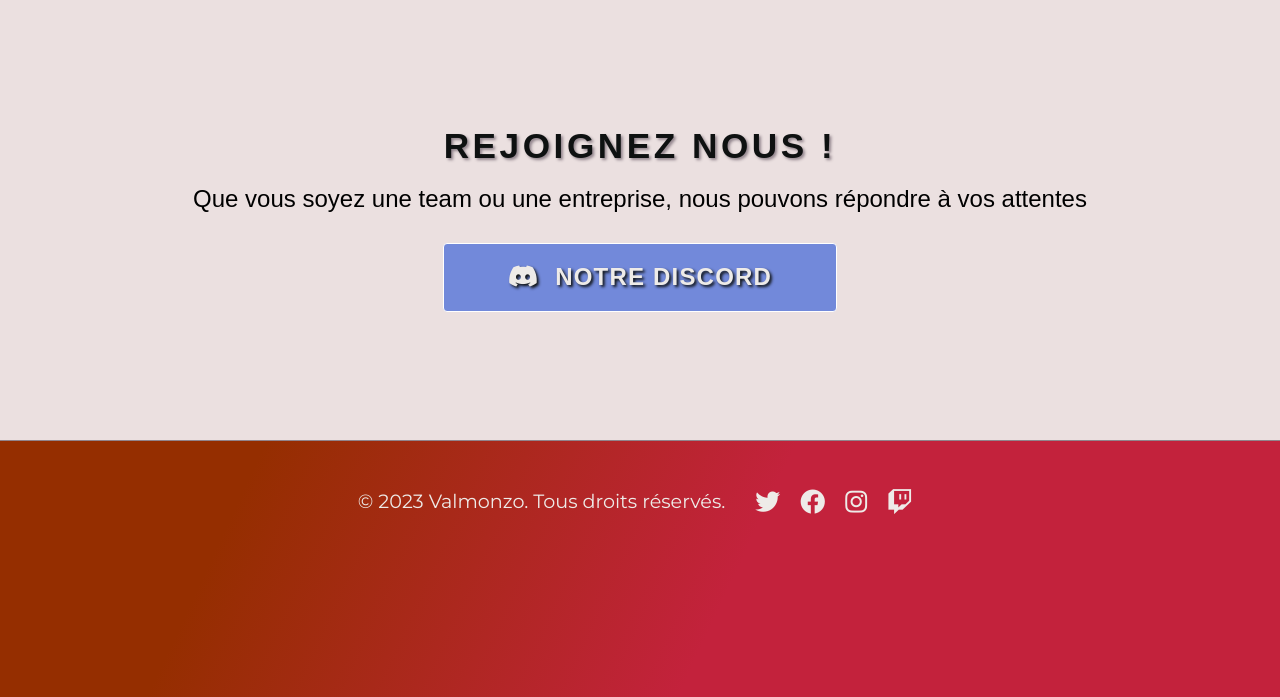
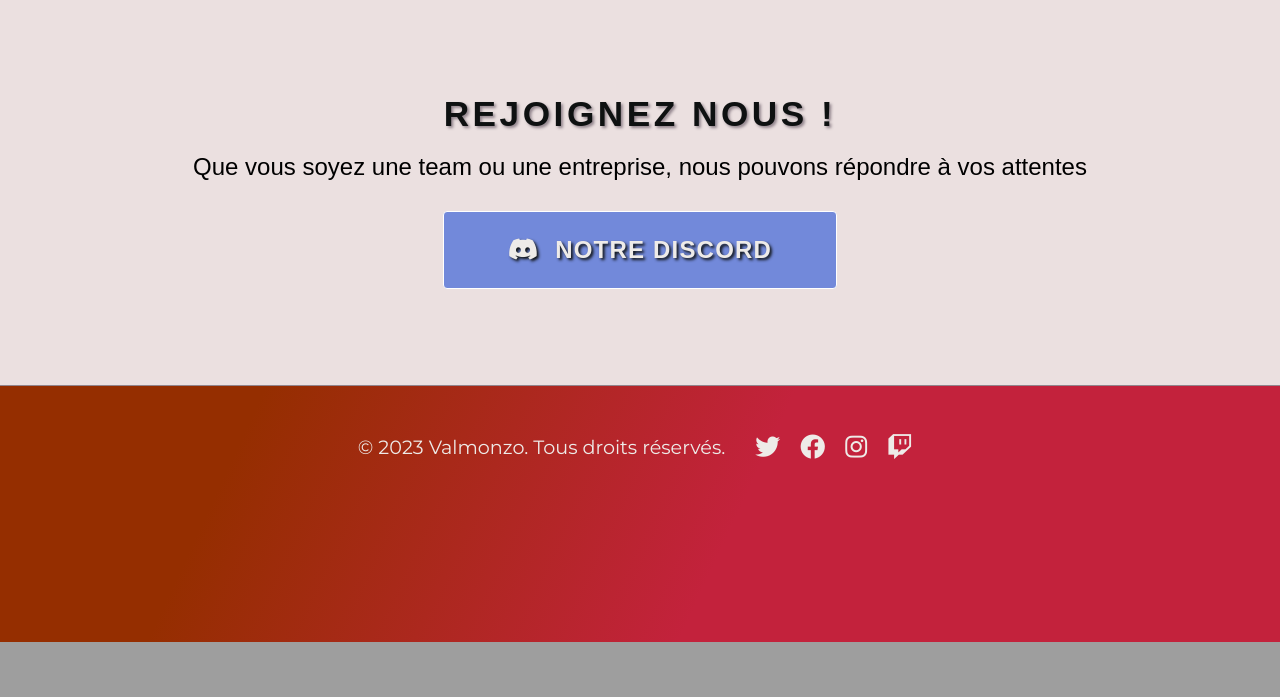
Before and after one commit to Valmonzo/res03-projet-final, a PHP site: page / in a window 1280 px wide. Shown: the part 1094-1791 px from the top of the page. After the commit the page ends 1736 px from the top, so only its background shows below. Run offline with PHP 8.4, Linux system fonts and the light colour scheme; some web fonts are replaced.

Commit message:
fix size

```diff
--- a/purge_tournament/assets/styles/css/style.css
+++ b/purge_tournament/assets/styles/css/style.css
@@ -399,7 +399,7 @@ table {
 #homepage-main {
   font-family: "Braah One", sans-serif;
   text-align: center;
-  padding: 8rem;
+  padding: 6rem;
   transition: all 0.5s ease-in-out;
   height: 100%;
   background: rgb(235, 224, 224);
@@ -480,7 +480,7 @@ table {
   }
   #homepage-main button {
     font-size: 1.5rem;
-    padding: 1.2rem 4rem;
+    padding: 1.5rem 4rem;
   }
 }
 .messagerie-section {
--- a/purge_tournament/assets/styles/sass/_homepage.scss
+++ b/purge_tournament/assets/styles/sass/_homepage.scss
@@ -84,7 +84,7 @@
 #homepage-main {
     font-family: $title-font;
     text-align: center;
-    padding: 8rem;
+    padding: 6rem;
     transition: all 0.5s ease-in-out;
     height: 100%;
     background: rgb(235, 224, 224);
@@ -182,7 +182,7 @@
 
         button {
             font-size: 1.5rem;
-            padding: 1.2rem 4rem;
+            padding: 1.5rem 4rem;
         }
     }
 
```
